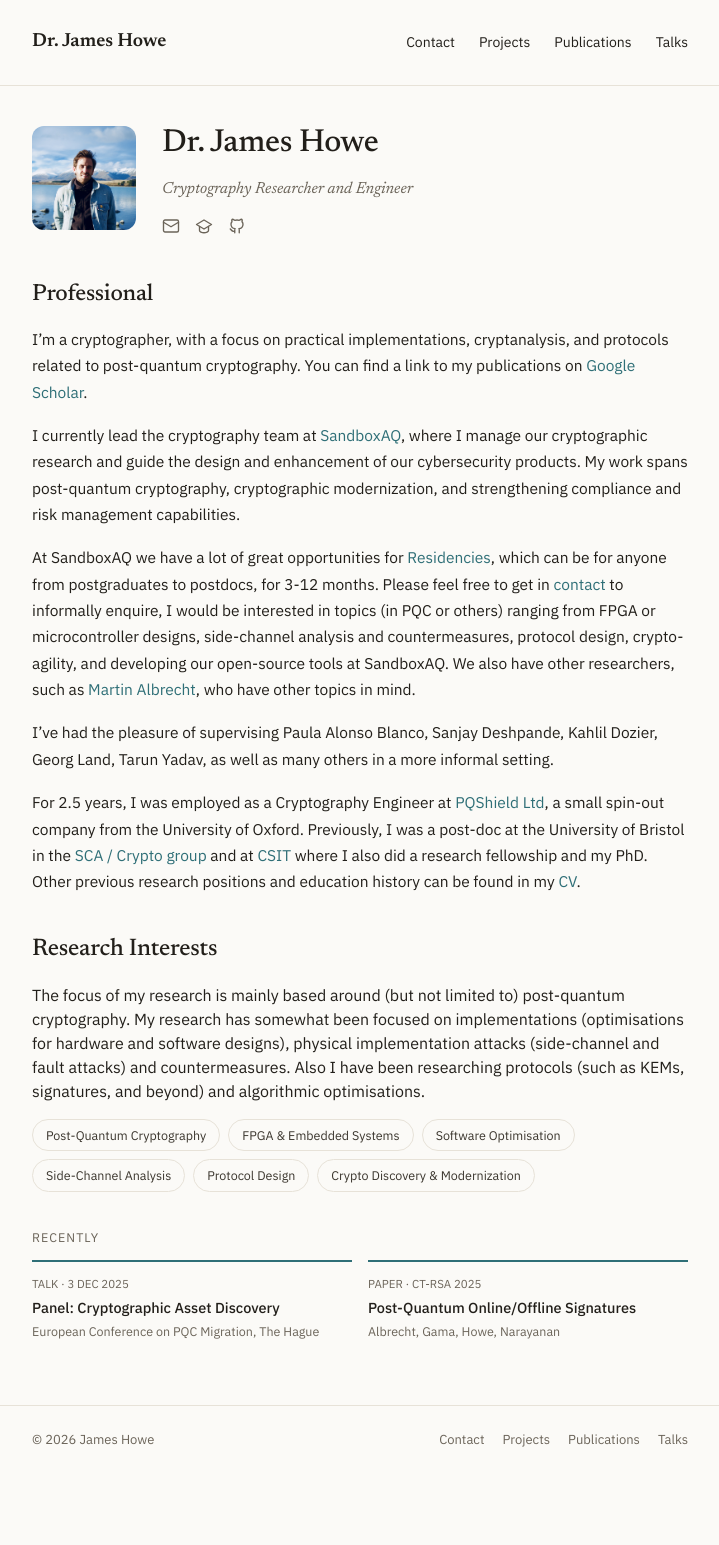
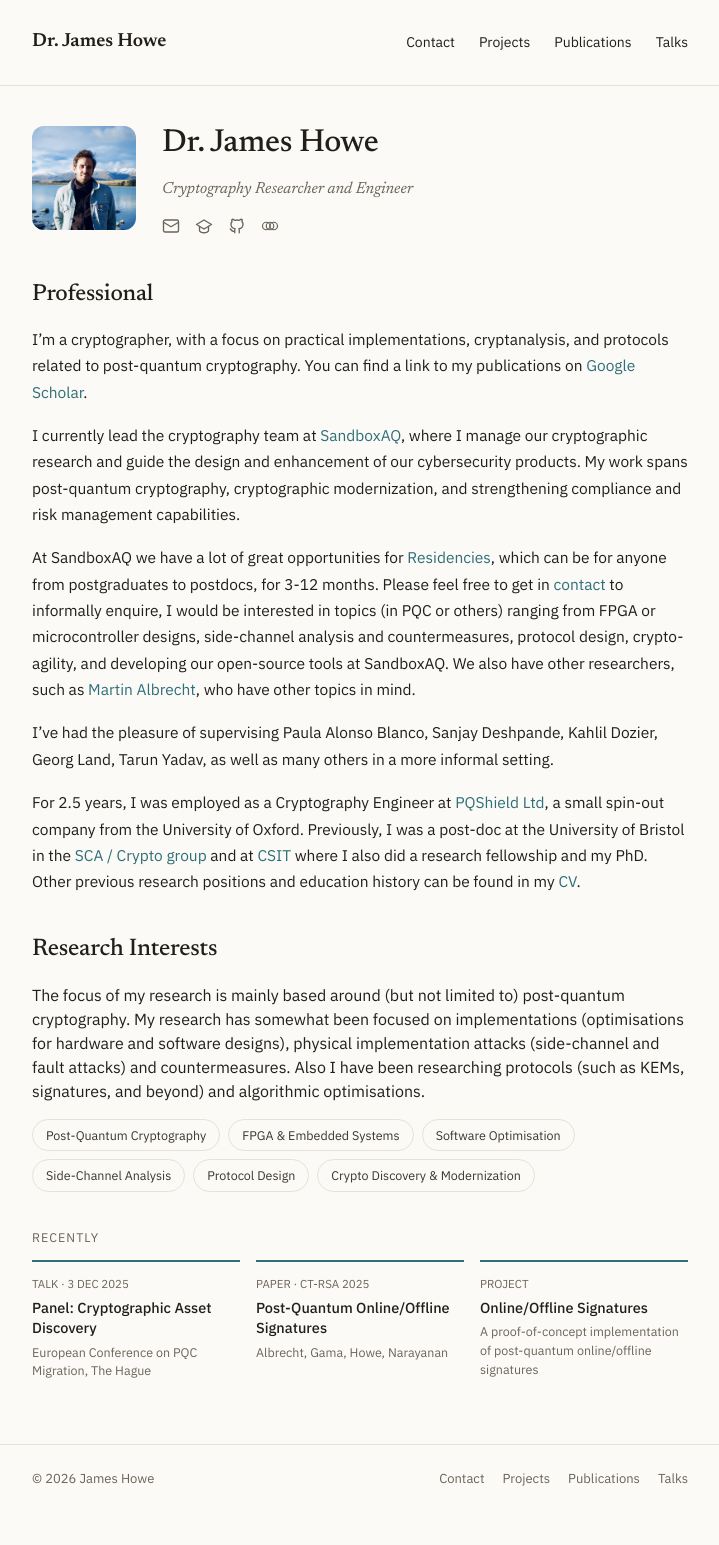
Before and after one commit to jameshoweee/jameshoweee.github.io, a Jekyll site: the page built from index.md, in a window 1280 px wide. Shown: the whole page, without its empty margins (280-999 px from the left). Built offline with Jekyll 4.4.1, drawn with Linux system fonts in a browser that asks for light colours; before the commit the page ends 1506 px from its top, so only the background shows below that.

Commit message:
Add dark mode, make Recently dynamic and clickable, add Letterboxd
- Dark mode via prefers-color-scheme (no manual toggle, follows the
  browser/OS setting) — tokenized the two remaining hardcoded colors
  (tag chip text, code block background) so the whole site themes
  consistently
- "Recently" section on the homepage now pulls from a small `latest:`
  front-matter block in talks.md/papers.md (and a `latest: true` flag
  on the newest project page) via Liquid, instead of hardcoded HTML —
  still a manual update when new content is added, but now lives next
  to the source-of-truth files instead of being buried in index.md
- All three Recently cards are now clickable, linking to the real talk
  page, the eprint PDF, and the project page respectively
- Added a third Recently card for the latest project
- Added Letterboxd to the homepage hero icon row

```diff
--- a/index.md
+++ b/index.md
@@ -12,6 +12,7 @@
       <a href="{{ site.baseurl }}/contact/" title="Contact"><svg width="18" height="18" viewBox="0 0 24 24" fill="none" stroke="currentColor" stroke-width="1.8" stroke-linecap="round" stroke-linejoin="round"><rect x="2" y="4" width="20" height="16" rx="2"/><path d="m2 7 10 6 10-6"/></svg></a>
       <a href="https://scholar.google.co.uk/citations?user=LItUNn4AAAAJ&hl=en" title="Google Scholar"><svg width="18" height="18" viewBox="0 0 24 24" fill="none" stroke="currentColor" stroke-width="1.8" stroke-linecap="round" stroke-linejoin="round"><path d="M22 10 12 4 2 10l10 6 10-6Z"/><path d="M6 12.5V18c0 1.5 3 3 6 3s6-1.5 6-3v-5.5"/></svg></a>
       <a href="https://github.com/jameshoweee" title="GitHub"><svg width="18" height="18" viewBox="0 0 24 24" fill="none" stroke="currentColor" stroke-width="1.8" stroke-linecap="round" stroke-linejoin="round"><path d="M9 19c-4.3 1.4-4.3-2.5-6-3m12 5v-3.5c0-1 .1-1.4-.5-2 2.8-.3 5.5-1.4 5.5-6a4.6 4.6 0 0 0-1.3-3.2 4.2 4.2 0 0 0-.1-3.2s-1.1-.3-3.5 1.3a12.3 12.3 0 0 0-6.2 0C6.5 2.8 5.4 3.1 5.4 3.1a4.2 4.2 0 0 0-.1 3.2A4.6 4.6 0 0 0 4 9.5c0 4.6 2.7 5.7 5.5 6-.6.6-.6 1.2-.5 2V21"/></svg></a>
+      <a href="https://letterboxd.com/jhowe/" title="Letterboxd"><svg width="18" height="18" viewBox="0 0 24 24" fill="none" stroke="currentColor" stroke-width="1.6" stroke-linecap="round" stroke-linejoin="round"><circle cx="7" cy="12" r="5"/><circle cx="12" cy="12" r="5"/><circle cx="17" cy="12" r="5"/></svg></a>
     </div>
   </div>
 </div>
@@ -50,18 +51,26 @@
   <span>Crypto Discovery &amp; Modernization</span>
 </div>
 
+{% assign talks_page = site.pages | where: "url", "/talks/" | first %}
+{% assign papers_page = site.pages | where: "url", "/publications/" | first %}
+{% assign latest_project = site.pages | where: "latest", true | first %}
 <div class="section" markdown="0">
   <div class="section-label">Recently</div>
   <div class="recent">
-    <div class="card">
-      <div class="kicker">TALK &middot; 3 DEC 2025</div>
-      <div class="title">Panel: Cryptographic Asset Discovery</div>
-      <div class="meta">European Conference on PQC Migration, The Hague</div>
-    </div>
-    <div class="card">
-      <div class="kicker">PAPER &middot; CT-RSA 2025</div>
-      <div class="title">Post-Quantum Online/Offline Signatures</div>
-      <div class="meta">Albrecht, Gama, Howe, Narayanan</div>
-    </div>
+    <a class="card" href="{{ talks_page.latest.url }}">
+      <div class="kicker">TALK &middot; {{ talks_page.latest.date | upcase }}</div>
+      <div class="title">{{ talks_page.latest.title }}</div>
+      <div class="meta">{{ talks_page.latest.meta }}</div>
+    </a>
+    <a class="card" href="{{ papers_page.latest.url }}">
+      <div class="kicker">PAPER &middot; {{ papers_page.latest.venue | upcase }}</div>
+      <div class="title">{{ papers_page.latest.title }}</div>
+      <div class="meta">{{ papers_page.latest.meta }}</div>
+    </a>
+    <a class="card" href="{{ latest_project.url }}">
+      <div class="kicker">PROJECT</div>
+      <div class="title">{{ latest_project.title }}</div>
+      <div class="meta">{{ latest_project.tagline }}</div>
+    </a>
   </div>
 </div>
--- a/public/css/editorial.css
+++ b/public/css/editorial.css
@@ -7,11 +7,26 @@
 :root {
   --bg: #fbfaf7;
   --ink: #221f1a;
+  --text-soft: #3a352d;
   --muted: #6b6459;
   --border: #e7e2d8;
+  --surface: #f1efe9;
   --accent: #2f6f77;
   --accent-dark: #1e4d54;
   --content-width: 720px;
+}
+
+@media (prefers-color-scheme: dark) {
+  :root {
+    --bg: #171512;
+    --ink: #ece7dd;
+    --text-soft: #d8d2c5;
+    --muted: #a39a8c;
+    --border: #332e27;
+    --surface: #201d19;
+    --accent: #6cc4cf;
+    --accent-dark: #96d8e0;
+  }
 }
 
 * { box-sizing: border-box; }
@@ -200,19 +215,28 @@
   border-radius: 999px;
   padding: 6px 13px;
   font-size: 12.5px;
-  color: #3a352d;
+  color: var(--text-soft);
 }
 
 /* ===================== Recent ===================== */
 
 .recent {
   display: grid;
-  grid-template-columns: repeat(2, minmax(0, 1fr));
+  grid-template-columns: repeat(3, minmax(0, 1fr));
   gap: 16px;
 }
 .recent .card {
+  display: block;
   border-top: 2px solid var(--accent);
   padding-top: 13px;
+  color: inherit;
+  text-decoration: none;
+}
+.recent .card:hover {
+  text-decoration: none;
+}
+.recent .card:hover .title {
+  color: var(--accent);
 }
 .recent .kicker {
   font-size: 11.5px;
@@ -315,12 +339,12 @@
   font-size: 0.85em;
 }
 code {
-  background: #f1efe9;
+  background: var(--surface);
   border-radius: 3px;
   padding: 0.15em 0.4em;
 }
 pre {
-  background: #f1efe9;
+  background: var(--surface);
   border-radius: 6px;
   padding: 16px;
   overflow-x: auto;
```
Also changed, not shown: papers.md (+5 -0 lines), projects/online-offline-signatures.md (+1 -0 lines), talks.md (+5 -0 lines).
